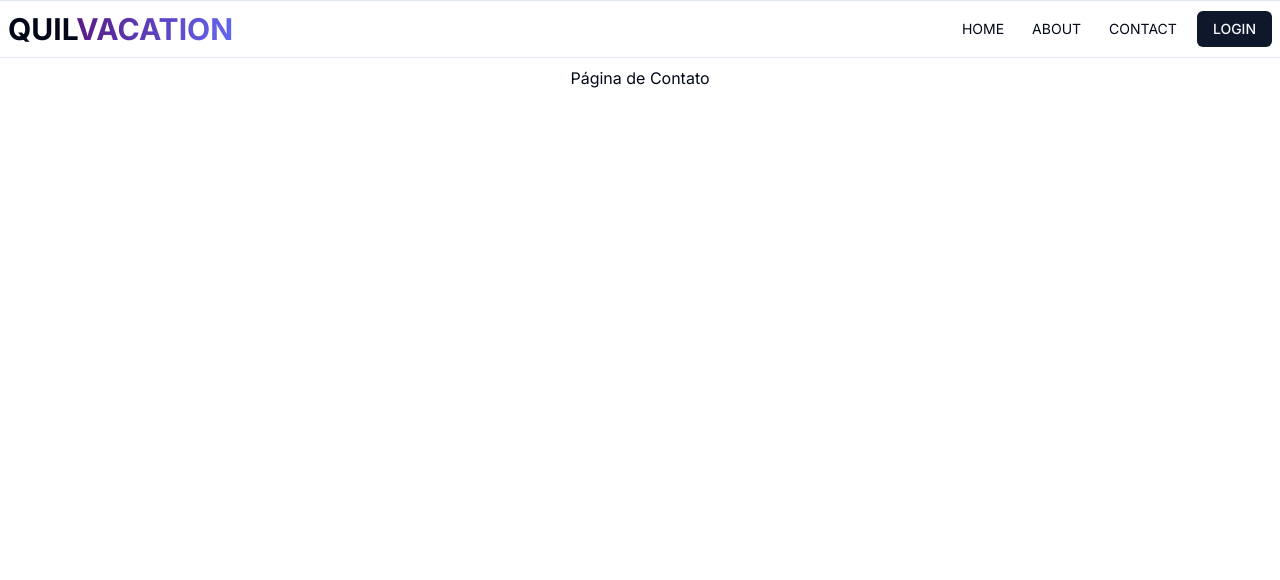
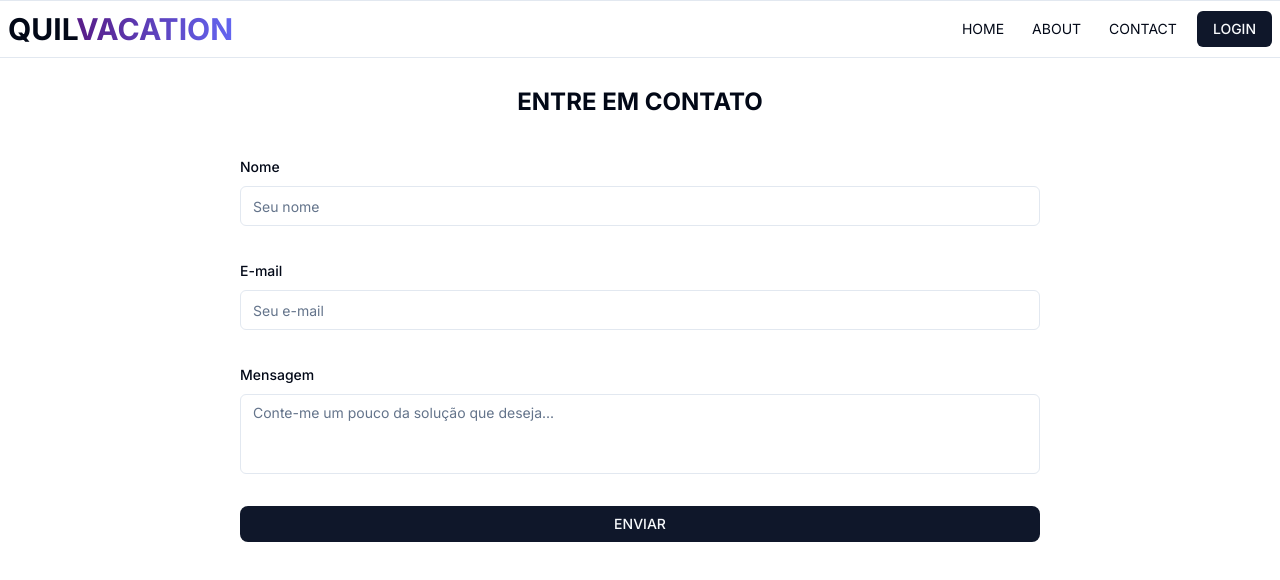
Before and after one commit to QuiLion7/project-quilvacation, a Next.js app: page /contact in a window 1280 px wide. Shown: the top 580 px of the page. Built offline with nearby package versions, Linux system fonts and the light colour scheme; no server answers.

Commit message:
feat: Created contact page form

```diff
--- a/src/app/contact/page.tsx
+++ b/src/app/contact/page.tsx
@@ -1,3 +1,131 @@
+"use client";
+
+import * as z from "zod";
+import { zodResolver } from "@hookform/resolvers/zod";
+import { useForm } from "react-hook-form";
+import {
+  Form,
+  FormControl,
+  FormField,
+  FormItem,
+  FormLabel,
+  FormMessage,
+} from "@/components/ui/form";
+import { Textarea } from "@/components/ui/textarea";
+import { Button } from "@/components/ui/button";
+import { Input } from "@/components/ui/input";
+
+const profileFormSchema = z.object({
+  name: z
+    .string()
+    .min(3, {
+      message: "O seu nome deve ter pelo menos 3 caracteres.",
+    })
+    .max(30, {
+      message: "O seu nome não deve ter mais de 30 caracteres.",
+    }),
+  email: z
+    .string({
+      required_error: "Escreva seu E-mail",
+    })
+    .email(),
+  message: z
+    .string()
+    .max(160, {
+      message: "Sua mensagem não deve ter mais 160 caracteres.",
+    })
+    .min(7, {
+      message: "Sua mensagem deve ter pelo menos 7 caracteres.",
+    }),
+});
+
+type ProfileFormValues = z.infer<typeof profileFormSchema>;
+
 export default function Contact() {
-  return <main className="p-2">Página de Contato</main>;
+  const form = useForm<ProfileFormValues>({
+    resolver: zodResolver(profileFormSchema),
+    defaultValues: {
+      name: "",
+      email: "",
+      message: "",
+    },
+  });
+
+  function onSubmit(data: ProfileFormValues) {
+    const messageWithUserInfo = `Nome: ${data.name}\nE-mail: ${data.email}\n\nMensagem: ${data.message}`;
+
+    const whatsappUrl = `https://wa.me/5588981062656?text=${encodeURIComponent(
+      messageWithUserInfo
+    )}`;
+
+    window.open(whatsappUrl, "_blank");
+
+    form.reset();
+  }
+
+  return (
+    <div className="flex h-full w-full flex-col items-center justify-center p-2">
+      <div className="flex flex-col gap-4 h-full w-full items-center justify-center">
+        <h1 className="uppercase font-bold text-sm sm:text-base md:text-lg lg:text-2xl my-5">
+          Entre em contato
+        </h1>
+        <div className="flex h-full w-full max-w-[800px] items-center justify-center">
+          <Form {...form}>
+            <form
+              onSubmit={form.handleSubmit(onSubmit)}
+              className="w-full space-y-8"
+            >
+              <FormField
+                control={form.control}
+                name="name"
+                render={({ field }) => (
+                  <FormItem>
+                    <FormLabel>Nome</FormLabel>
+                    <FormControl>
+                      <Input placeholder="Seu nome" {...field} />
+                    </FormControl>
+                    <FormMessage />
+                  </FormItem>
+                )}
+              />
+              <FormField
+                control={form.control}
+                name="email"
+                render={({ field }) => (
+                  <FormItem>
+                    <FormLabel>E-mail</FormLabel>
+                    <FormControl>
+                      <Input placeholder="Seu e-mail" {...field} />
+                    </FormControl>
+                    <FormMessage />
+                  </FormItem>
+                )}
+              />
+              <FormField
+                control={form.control}
+                name="message"
+                render={({ field }) => (
+                  <FormItem>
+                    <FormLabel>Mensagem</FormLabel>
+                    <FormControl>
+                      <Textarea
+                        placeholder="Conte-me um pouco da solução que deseja..."
+                        className="resize-none"
+                        {...field}
+                      />
+                    </FormControl>
+                    <FormMessage />
+                  </FormItem>
+                )}
+              />
+
+              <Button type="submit" className="w-full rounded-lg uppercase">
+                Enviar
+              </Button>
+            </form>
+          </Form>
+        </div>
+      </div>
+    </div>
+  );
 }
```
